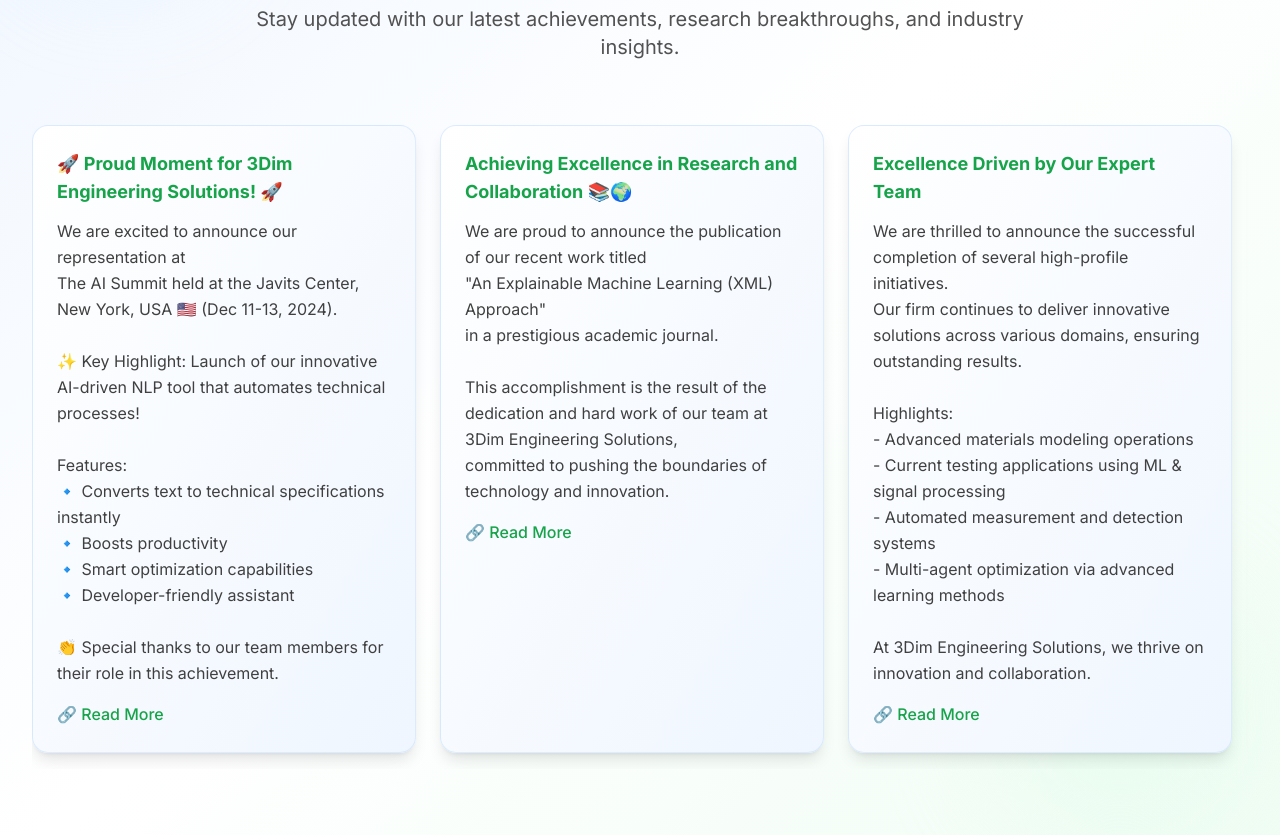
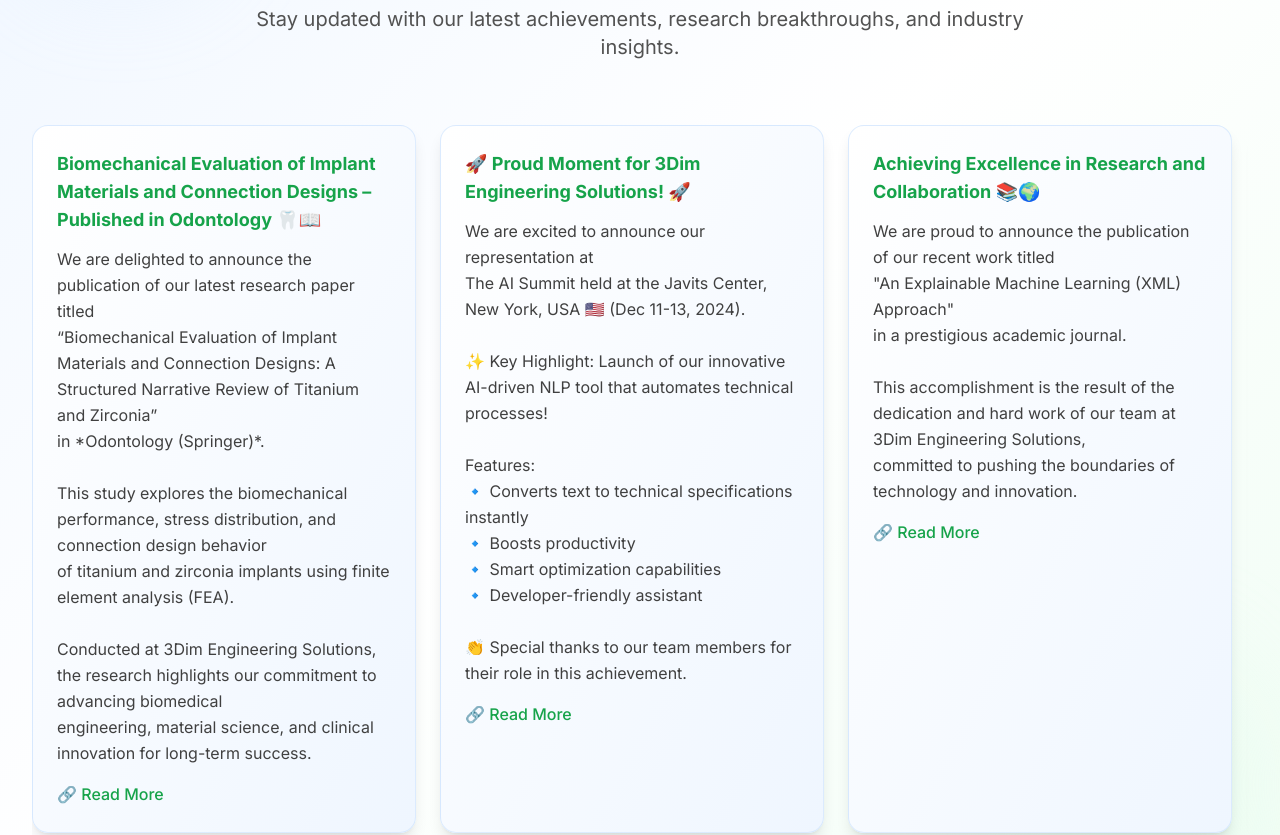
Before and after one commit to 3DimEngSols/3DimEngSols.github.io, a React (Create React App) app in the folder 3dim/: page / in a window 1280 px wide. Shown: the part 9082-9917 px from the top of the page. Built offline with nearby package versions, Linux system fonts and the light colour scheme.

Commit message:
version 10 b

```diff
--- a/3dim/src/components/posts.tsx
+++ b/3dim/src/components/posts.tsx
@@ -9,6 +9,19 @@
 }
 
 const posts: Post[] = [
+  {
+    title: "Biomechanical Evaluation of Implant Materials and Connection Designs – Published in Odontology 🦷📖",
+    content: `We are delighted to announce the publication of our latest research paper titled
+“Biomechanical Evaluation of Implant Materials and Connection Designs: A Structured Narrative Review of Titanium and Zirconia”
+in *Odontology (Springer)*.
+
+This study explores the biomechanical performance, stress distribution, and connection design behavior
+of titanium and zirconia implants using finite element analysis (FEA).
+
+Conducted at 3Dim Engineering Solutions, the research highlights our commitment to advancing biomedical
+engineering, material science, and clinical innovation for long-term success.`,
+    link: "https://lnkd.in/g7m8Ta7u",
+  },
     {
     title: "🚀 Proud Moment for 3Dim Engineering Solutions! 🚀",
     content: `We are excited to announce our representation at
```
